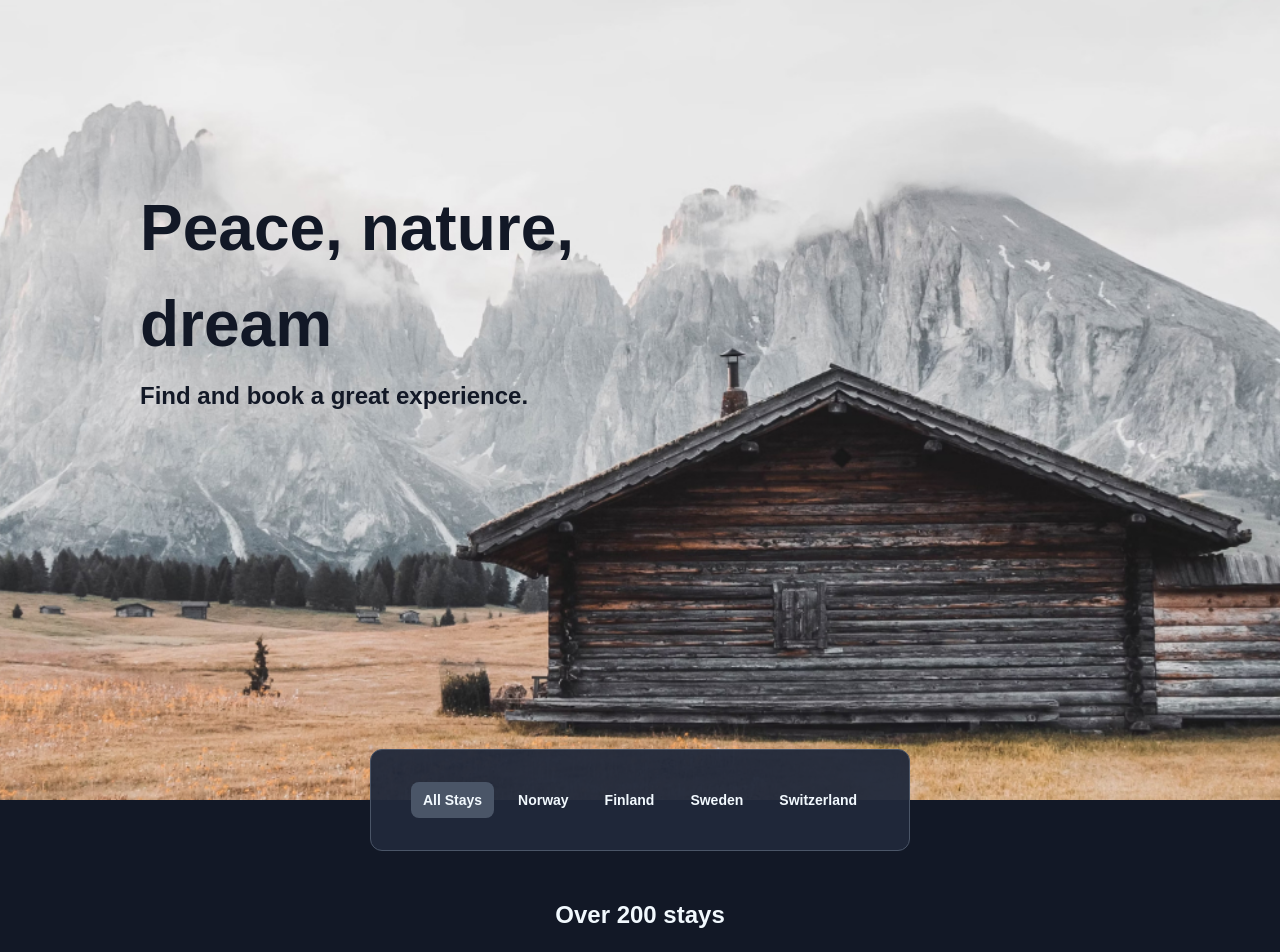
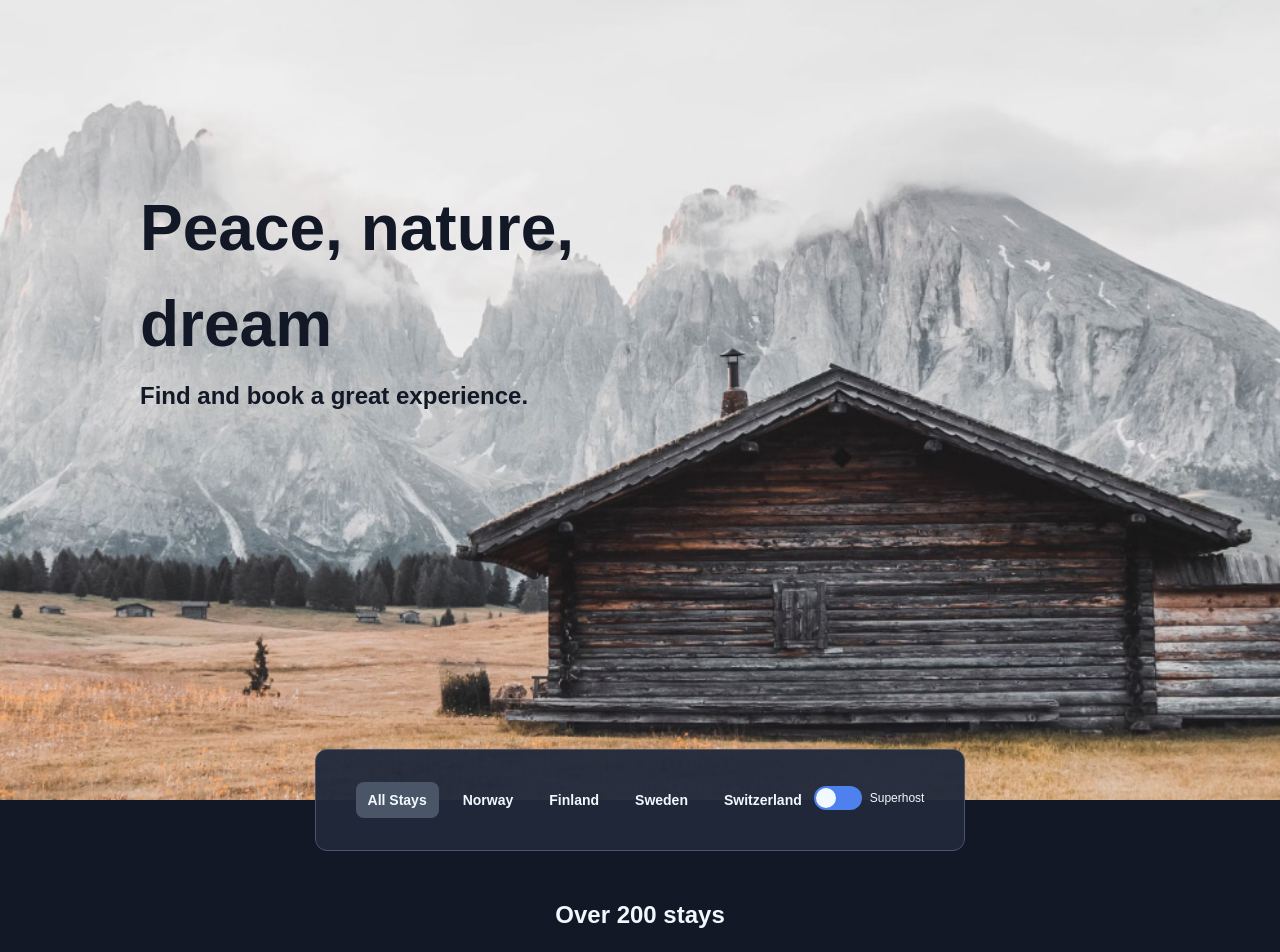
Before and after one commit to nacho1520/property-list, a Next.js app: page / in a window 1280 px wide. Shown: the top 952 px of the page. Built offline with nearby package versions, Linux system fonts and the light colour scheme; no server answers.

Commit message:
superhost toggle

```diff
--- a/src/app/page.js
+++ b/src/app/page.js
@@ -4,6 +4,7 @@ import heroImg from "../assets/hero-image.jpg";
 import { useEffect, useState } from "react";
 import PropertyList from "@/components/PropertyList";
 import Tabs from "@/components/Tabs";
+import Toggle from "@/components/Toggle";
 
 const tabs = [
   {
@@ -32,9 +33,14 @@ const Home = () => {
   const [ data, setData ] = useState([]);
   const [ loading, setLoading ] = useState(true);
   const [ activeTab, setActiveTab ] = useState(tabs[0].id);
+  const [ superhost, setSuperhost  ] = useState(false);
 
   const handleTabChange = (tabId) => {
     setActiveTab(tabId);
+  };
+
+  const handleSuperhost = () => {
+    setSuperhost(prevState => !prevState);
   };
 
   useEffect(() => {
@@ -62,8 +68,11 @@ const Home = () => {
         </div>
 
         <div className="absolute bottom-[-51px] w-full flex justify-center">
-          <div className="px-10 py-8 max-w-[1136px] border border-card-stroke bg-super-gray/95 rounded-xl">
+          <div className="flex justify-between items-center px-10 py-8 max-w-[1136px] border border-card-stroke bg-super-gray/95 rounded-xl">
             <Tabs tabs={ tabs } activeTab={ activeTab } setActiveTab={ handleTabChange } />
+            <div>
+              <Toggle label="Superhost" active={ superhost } setActive={ handleSuperhost } />
+            </div>
           </div>
         </div>
 
--- /dev/null
+++ b/src/components/Toggle.jsx
@@ -0,0 +1,16 @@
+const Toggle = ({ label, active, setActive }) => {
+    return(
+        <div className="inline-flex flex-wrap gap-2 items-center">
+            <div
+                onClick={ setActive }
+                className="w-12 h-6 rounded-[20px] bg-toggle-blue flex justify-around items-center cursor-pointer"
+            >
+                <div className={`rounded-full w-5 h-5 ${ active ? 'bg-toggle-blue' : 'bg-white-font' } `}></div>
+                <div className={`rounded-full w-5 h-5 ${ active ? 'bg-white-font' : 'bg-toggle-blue' } `}></div>
+            </div>
+            <p className="text-xs text-white-font font-medium">{ label }</p>
+        </div>
+    );
+};
+
+export default Toggle;
--- a/tailwind.config.js
+++ b/tailwind.config.js
@@ -13,6 +13,7 @@ module.exports = {
         "card-stroke": "#4A5567",
         "gray-font": "#97A3B6",
         "super-gray": "#20293A",
+        "toggle-blue": "#4E80EE",
       },
       backgroundImage: {
         "gradient-radial": "radial-gradient(var(--tw-gradient-stops))",
```
